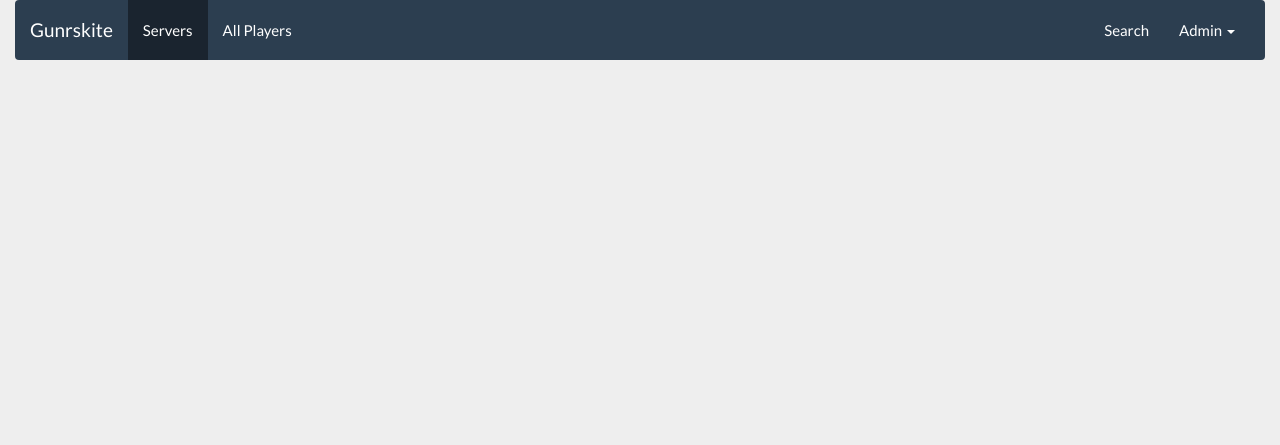
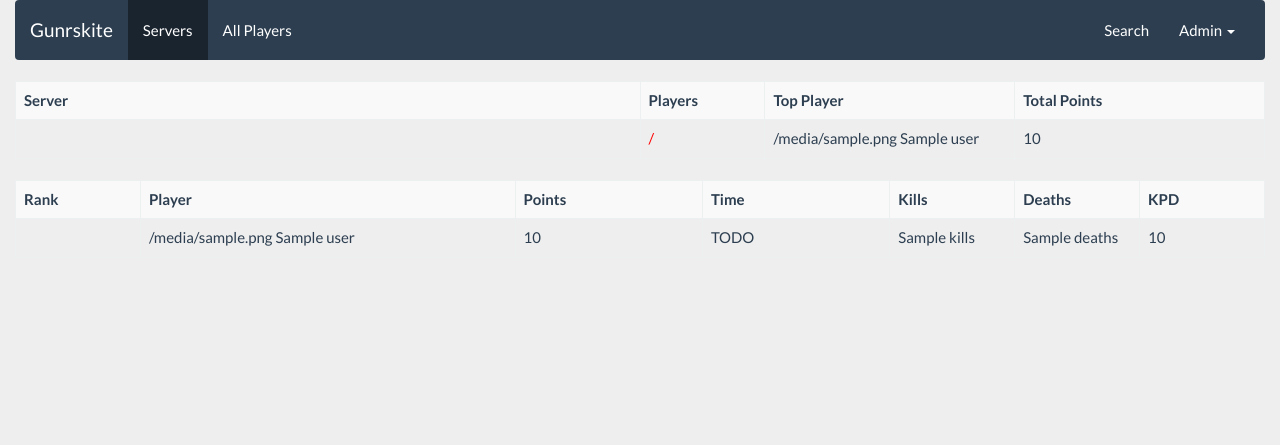
Before and after one commit to SunDwarf/Gunrskite, a Flask app: template templates/serverinfo.html in a window 1280 px wide. Shown: the top 445 px of the page. Run offline with Flask 2, Linux system fonts and the light colour scheme; tables that the repository leaves empty hold one stand-in row (values such as "Sample post"); the template is opened without the code that fills it: values that come from a table or form of the project are taken from there, most other values are stand-ins (such as "Sample title", 1, 10 or a date in 2020); parts of the project's set-up code (start-up, migrations or seed data) failed here and were passed over; some libraries are stand-ins or nearby versions.

Commit message:
Add server info template

```diff
--- a/templates/serverinfo.html
+++ b/templates/serverinfo.html
@@ -1 +1,53 @@
 {% extends "_layout/with_navbar.html" %}
+
+{% set serverinfo = srcds.get_server_info(server.ip, server.port) %}
+
+{% block content %}
+
+    <table class="table table-bordered table-striped">
+        <tr>
+            <th width="50%">Server</th>
+            <th width="10%">Players</th>
+            <th width="20%">Top Player</th>
+            <th width="20%">Total Points</th>
+        </tr>
+        {% set top_player = renderutils.get_top_player(server)  %}
+        <tr>
+            <td class="server-name">{{ serverinfo.server_name }}</td>
+            <td>
+                <span style="color:{% if serverinfo.player_count == serverinfo.max_players %}red{% else %}#0080C0{% endif %}">
+                {{ serverinfo.player_count }} / {{ serverinfo.max_players }}
+            </span></td>
+            <td>{{ renderutils.get_steam_avatar(top_player.user.steamid, "mini-avatar")|safe }}
+                {{ top_player.user.last_seen_name }}</td>
+            <td>{{ '{:,}'.format(renderutils.get_all_points(server)) }}</td>
+        </tr>
+    </table>
+
+    {# Player table #}
+    <table class="table table-bordered table-striped" id="player_list">
+        <tr>
+            <th width="10%">Rank</th>
+            <th width="30%">Player</th>
+            <th width="15%">Points</th>
+            <th width="15%">Time</th>
+            <th width="10%">Kills</th>
+            <th width="10%">Deaths</th>
+            <th width="10%">KPD</th>
+        </tr>
+        {# Loop over players #}
+        {% for rank, player in enumerate(renderutils.get_players(server, current_page).items) %}
+            <tr>
+                <td>{{ (rank + 1) + ((current_page - 1) * 25) }}</td>
+                <td>{{ renderutils.get_steam_avatar(player.user.steamid, "mini-avatar")|safe }}
+                {{ player.user.last_seen_name }}</td>
+                <td>{{ player.points }}</td>
+                <td>TODO</td>
+                <td>{{ player.kills }}</td>
+                <td>{{ player.deaths }}</td>
+                <td>{{ round(player.kills / player.deaths, 2) }}</td>
+            </tr>
+        {% endfor %}
+    </table>
+
+{% endblock %}
--- a/webserver.py
+++ b/webserver.py
@@ -32,7 +32,6 @@
 
 logger.info("Gunrskite server loading...")
 
-
 # --> Bind SQLAlchemy
 db.db.init_app(app)
 logger.info("SQLAlchemy binding created with engine {}".format(db.engine))
@@ -55,6 +54,16 @@
 
 app.register_blueprint(routes.routes_bp)
 
+# --> Register logger debug filter
+app.jinja_env.filters["log_debug"] = logger.debug
+
+# --> Add a small selection of builtins.
+app.jinja_env.globals["int"] = int
+app.jinja_env.globals["str"] = str
+app.jinja_env.globals["float"] = float
+app.jinja_env.globals["enumerate"] = enumerate
+app.jinja_env.globals["round"] = round
+
 
 # --> Register error handlers
 @app.errorhandler(404)
```
Also changed, not shown: webpanel/renderutils.py (+13 -0 lines), webpanel/routes.py (+9 -2 lines).
